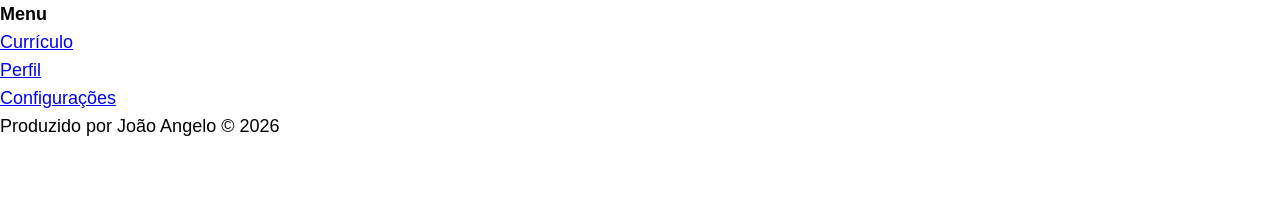
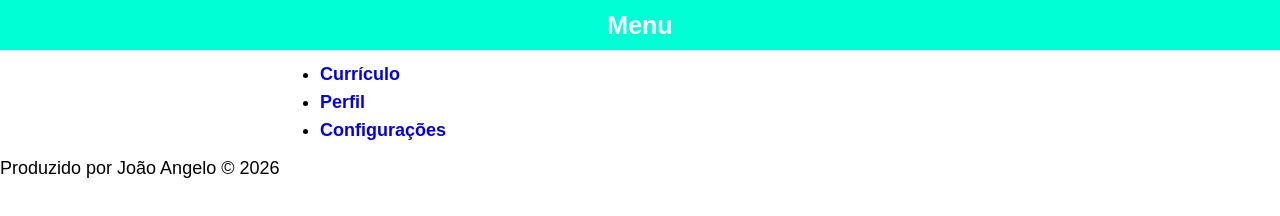
Before and after one commit to JoaoAngelo674/AMS1, a plain HTML site: page PW1/Currículo/Index.html in a window 1280 px wide. Drawn offline with Linux system fonts and the light colour scheme.

Commit message:
Add files via upload

```diff
--- a/PW1/Currículo/CSS/Style.css
+++ b/PW1/Currículo/CSS/Style.css
@@ -34,3 +34,34 @@ html, body{
     height: 100%;
     background: var(--cor-fundo);
 }
+
+main{
+    width: 100%;
+    height: 100%;
+}
+
+section{
+    display: block;
+    width: 640px;
+    margin: auto;
+    padding: var(--espaco-padrao);
+}
+
+header{
+    width: 100%;
+    height: 50px;
+    background: var(--cor-header)
+}
+
+h1{
+    text-align: center;
+    line-height: 50px;
+    font-size: 25px;
+    color: var(--cor-branca)
+}
+
+nav a{
+    text-decoration: none;
+    color: var(cor --cor-texto);
+    font-weight: bold;
+}
```
